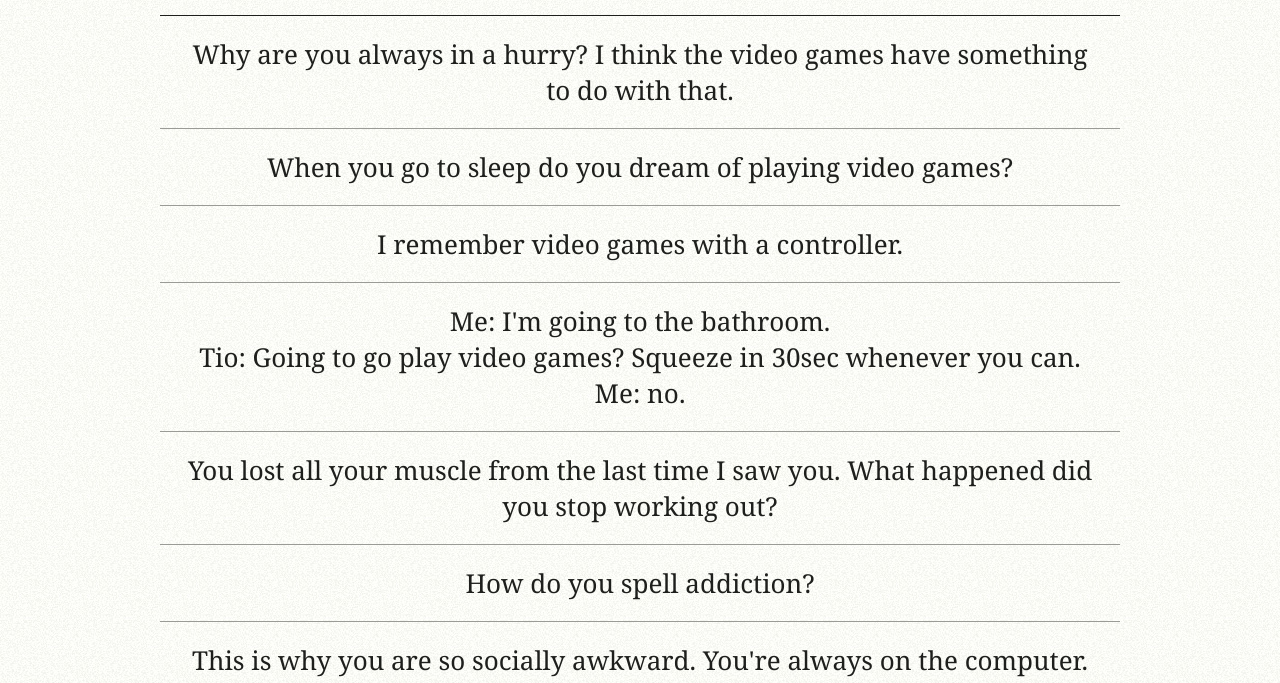
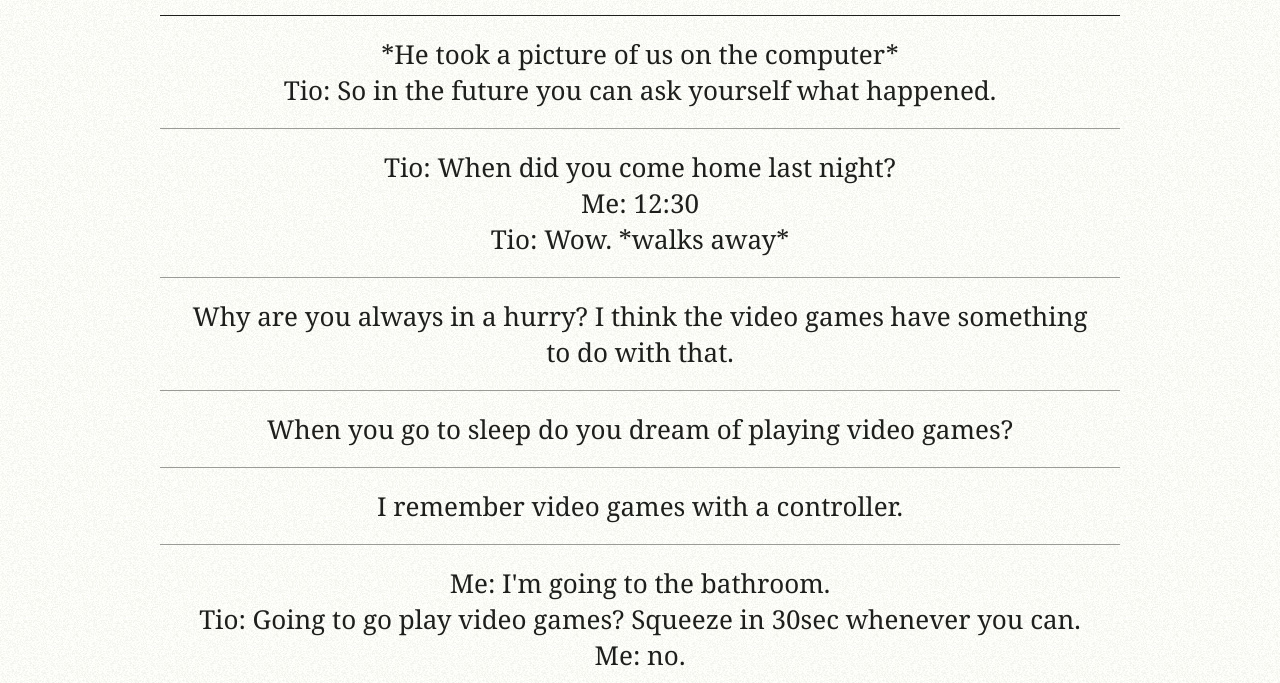
Before and after one commit to Hossman333/words, a plain HTML site: page index.html in a window 1280 px wide. Shown: the part 102-785 px from the top of the page. Drawn offline with Linux system fonts and the light colour scheme.

Commit message:
new post

```diff
--- a/index.html
+++ b/index.html
@@ -11,6 +11,15 @@
    	<div class="container">
 		<div class="header">
 			<h1><strong>Tio Comments (11/23 - 11/30)</strong></h1>
+		</div>
+		<div class="post">
+			*He took a picture of us on the computer*<br>
+			Tio: So in the future you can ask yourself what happened.
+		</div>
+		<div class="post">
+			Tio: When did you come home last night?<br>
+			Me: 12:30 <br>
+			Tio: Wow. *walks away*
 		</div>
 		<div class="post">
 			Why are you always in a hurry? I think the video games have something to do with that.
```
